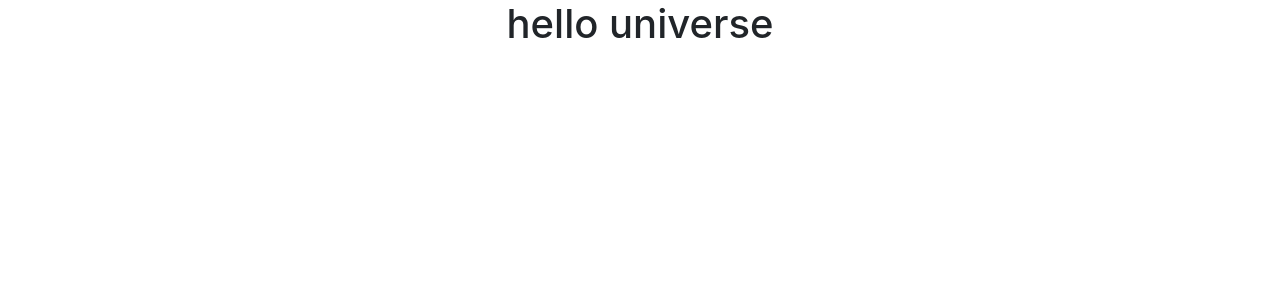
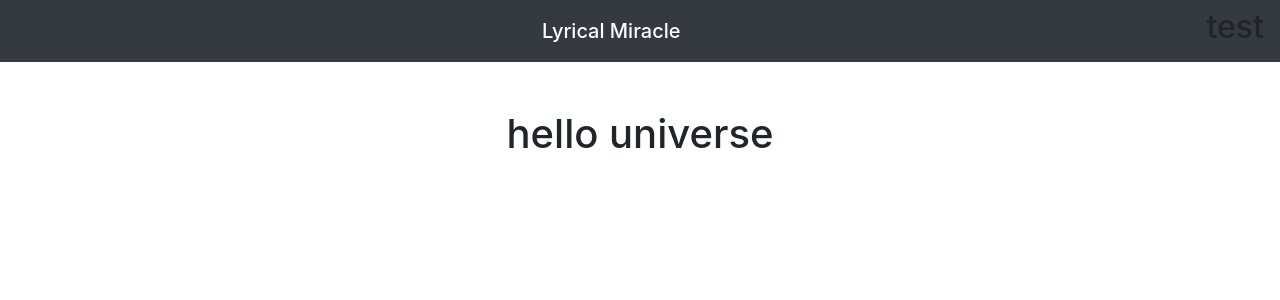
Before and after one commit to day1park/lyrical-miracle, a React (Create React App) app: page / in a window 1280 px wide. Shown: the top 300 px of the page. Built offline with nearby package versions, Linux system fonts and the light colour scheme.

Commit message:
create navbar

```diff
--- a/src/App.js
+++ b/src/App.js
@@ -1,10 +1,12 @@
 import React from "react";
+import Navbar from "./components/layout/Navbar";
 import "./App.css";
 
 function App() {
   return (
     <div className="App">
-      <h1> hello universe</h1>
+      <Navbar />
+      <h1>hello universe</h1>
     </div>
   );
 }
--- /dev/null
+++ b/src/components/layout/Navbar.js
@@ -0,0 +1,12 @@
+import React from "react";
+
+const Navbar = () => {
+  return (
+    <nav className="navbar navbar-dark bg-dark mb-5">
+      <span className="navbar-brand mb-0 h1 mx-auto">Lyrical Miracle</span>
+      <h2>test</h2>
+    </nav>
+  );
+};
+
+export default Navbar;
```
